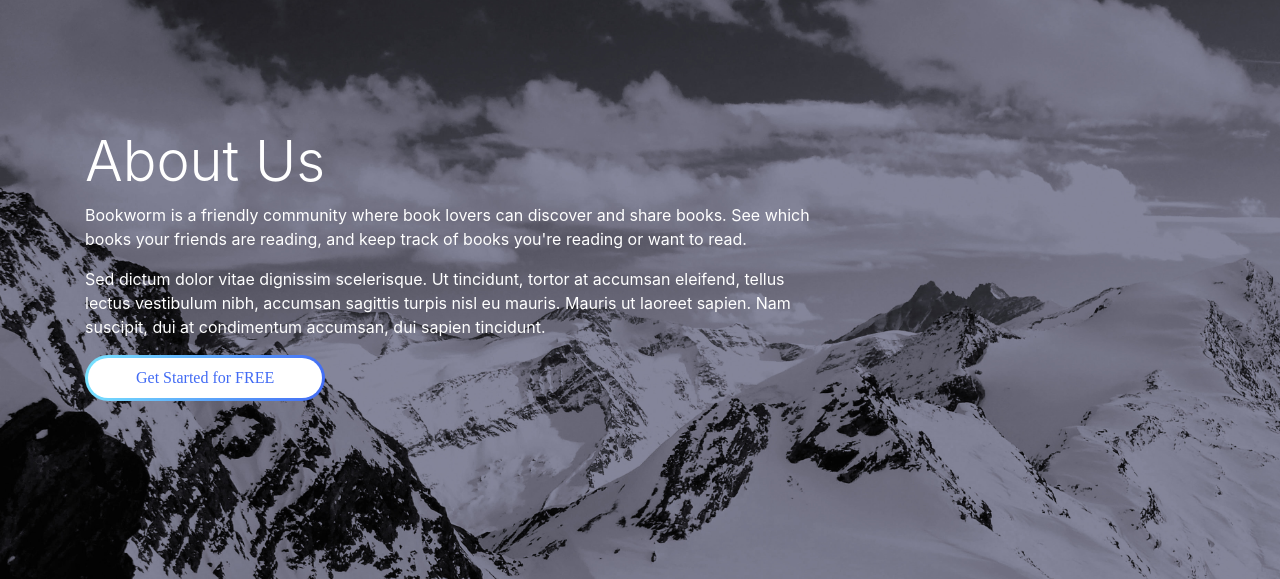
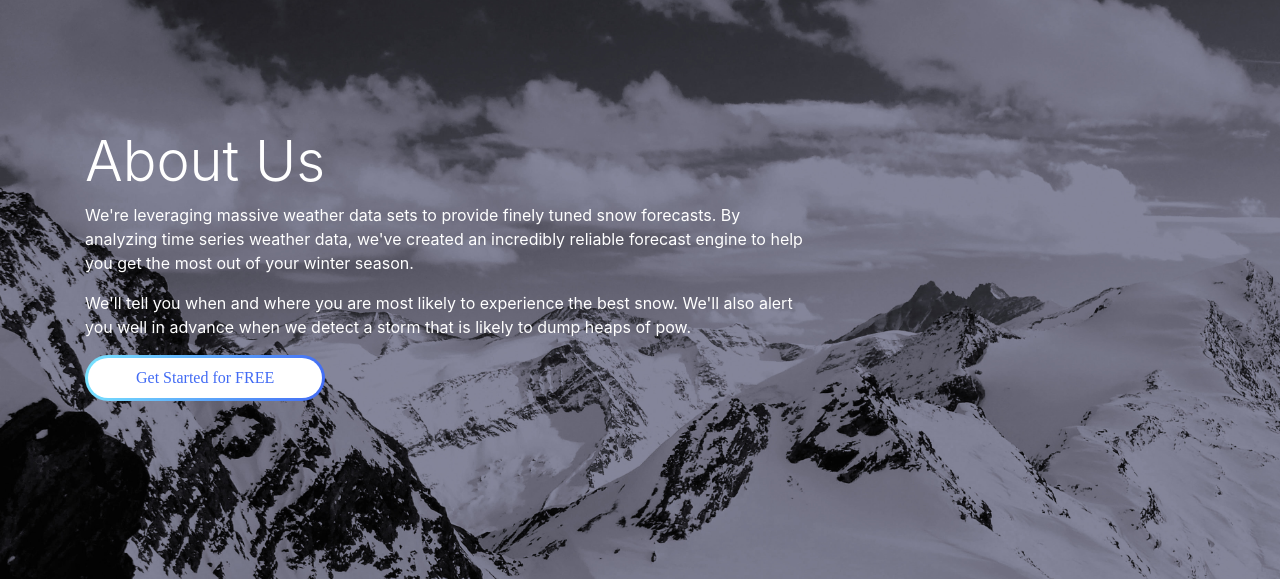
Before and after one commit to wileybaba/powder_intelligence, a Node server app: page /about in a window 1280 px wide. Shown: the part 70-649 px from the top of the page. Run offline with Node 20, Linux system fonts and the light colour scheme; some libraries are stand-ins or nearby versions.

Commit message:
updated about page

```diff
--- a/views/about.pug
+++ b/views/about.pug
@@ -5,7 +5,8 @@ block content
     .row
       .col-md-8.col-md-offset-2
         h1.display-4.m-b-2 About Us
-        p Bookworm is a friendly community where book lovers can discover and share books. See which books your friends are reading, and keep track of books you&apos;re reading or want to read.
-        p Sed dictum dolor vitae dignissim scelerisque. Ut tincidunt, tortor at accumsan eleifend, tellus lectus vestibulum nibh, accumsan sagittis turpis nisl eu mauris. Mauris ut laoreet sapien. Nam suscipit, dui at condimentum accumsan, dui sapien tincidunt.
+        p We're leveraging massive weather data sets to provide finely tuned snow forecasts.  By analyzing time series weather data, we've created an incredibly reliable forecast engine to help you get the most out of your winter season.
+        p We'll tell you when and where you are most likely to experience the best snow.  We'll also alert you well in advance when we detect a storm that is likely to dump heaps of pow.
+
 
         a.btn.jumbobutton.btn-lg.m-t-1(href='/register') Get Started for FREE
```
